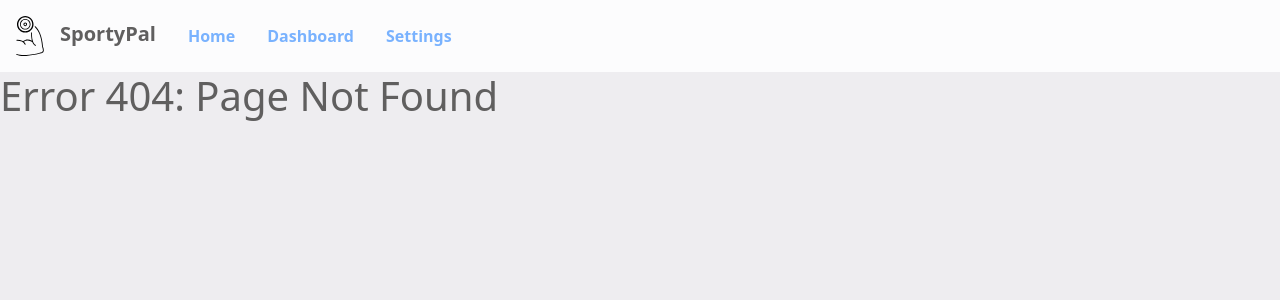
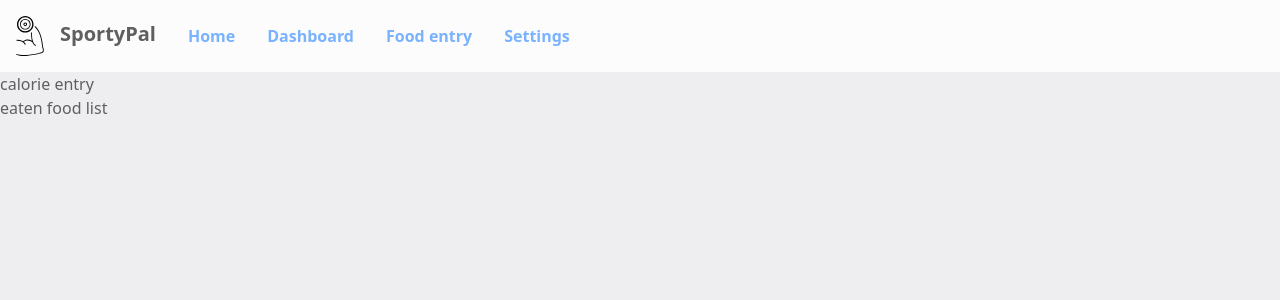
Before and after one commit to Justxs/Fitness-app, a React (Create React App) app in the folder ClientApp/: page /food in a window 1280 px wide. Before the commit this address had no page. Shown: the top 300 px of the page. Built offline with nearby package versions, Linux system fonts and the light colour scheme; sample sign-in values are in the browser's storage.

Commit message:
Added page for calorie entry and eaten food list

```diff
--- /dev/null
+++ b/ClientApp/src/components/FoodPage_components/CaloryEntry.jsx
@@ -0,0 +1,11 @@
+import React from 'react'
+
+function CaloryEntry() {
+  return (
+    <div className='Calory_entry_component'>
+        calorie entry
+    </div>
+  )
+}
+
+export default CaloryEntry
--- /dev/null
+++ b/ClientApp/src/components/FoodPage_components/EatenFoodList.jsx
@@ -0,0 +1,11 @@
+import React from 'react'
+
+function EatenFoodList() {
+  return (
+    <div className='Eaten_food_list_component'>
+        eaten food list
+    </div>
+  )
+}
+
+export default EatenFoodList
--- a/ClientApp/src/components/Header.jsx
+++ b/ClientApp/src/components/Header.jsx
@@ -18,6 +18,7 @@ function Header() {
               <Nav variant="pills">
                 <Nav.Link className='p-3' eventKey="link-0" as={Link} to="/home"><b>Home</b></Nav.Link>
                 <Nav.Link className='p-3' eventKey="link-1" as={Link} to="/dashboard"><b>Dashboard</b></Nav.Link>
+                <Nav.Link className='p-3' eventKey="link-" as={Link} to="/food"><b>Food entry</b></Nav.Link>
                 <Nav.Link className='p-3' eventKey="link-2" as={Link} to="/userSettings"><b>Settings</b></Nav.Link>
               </Nav>
             </Navbar.Collapse>
--- a/ClientApp/src/components/routing/AppRoutes.jsx
+++ b/ClientApp/src/components/routing/AppRoutes.jsx
@@ -5,6 +5,7 @@ import HomePage from "../../pages/HomePage";
 import LoginPage from "../../pages/LoginPage";
 import PageNotFoundPage from "../../pages/PageNotFoundPage";
 import UserSettingsPage from "../../pages/UserSettingsPage";
+import FoodPage from "../../pages/FoodPage";
 import PropTypes from "prop-types";
 
 AppRoutes.propTypes = {
@@ -21,6 +22,7 @@ function AppRoutes({ isLoggedIn }) {
         <Route path="/dashboard" element={<DashboardPage />} />
         <Route path="/userSettings" element={<UserSettingsPage />} />
         <Route path="/home" element={<HomePage />} />
+        <Route path="/food" element={<FoodPage />} />
       </Route>
       <Route
         element={
--- /dev/null
+++ b/ClientApp/src/pages/FoodPage.jsx
@@ -0,0 +1,14 @@
+import React from 'react';
+import CaloryEntry from '../components/FoodPage_components/CaloryEntry';
+import EatenFoodList from '../components/FoodPage_components/EatenFoodList';
+
+function FoodPage() {
+  return (
+    <div className='Food_page'>
+        <CaloryEntry />
+        <EatenFoodList />
+    </div>
+  )
+}
+
+export default FoodPage
```
